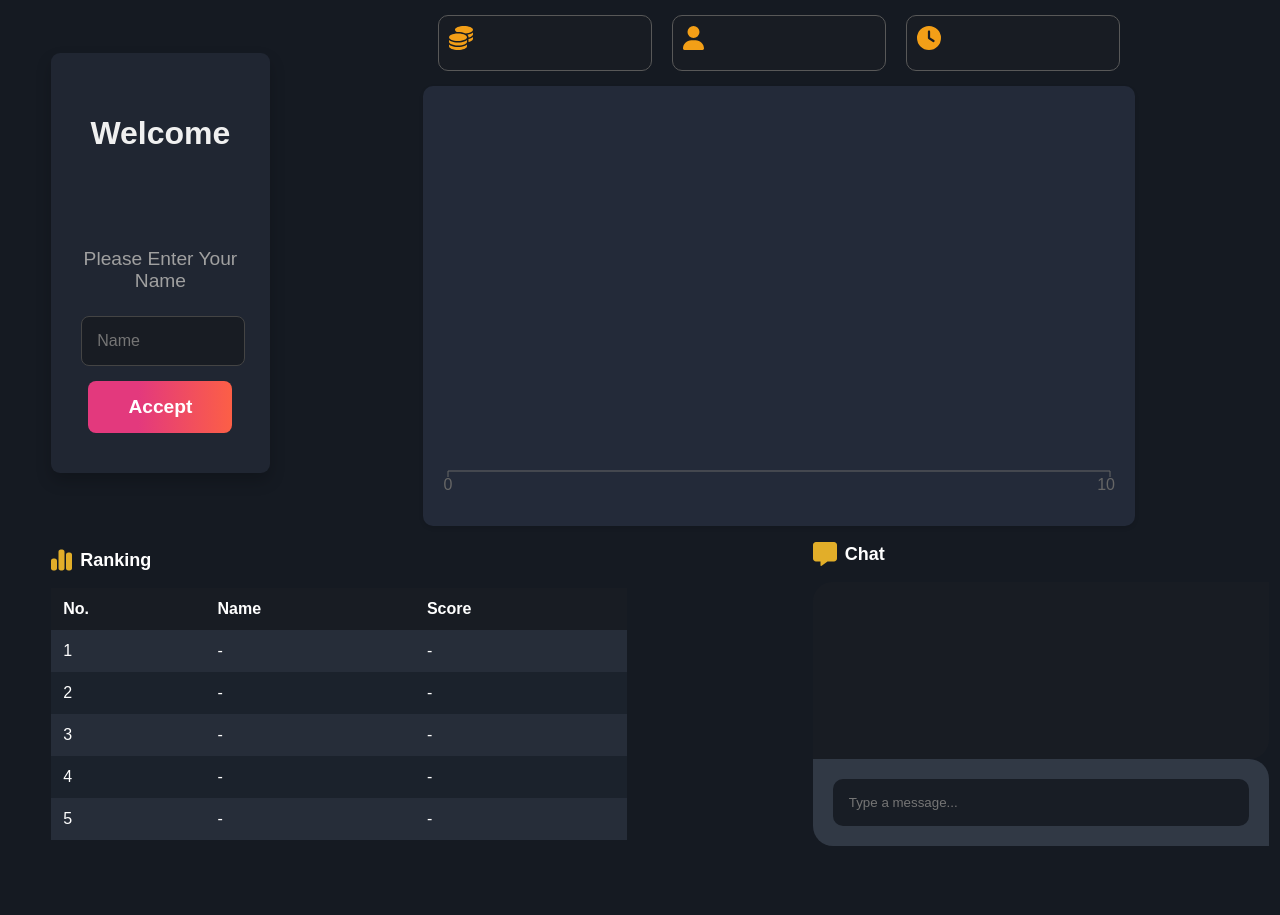
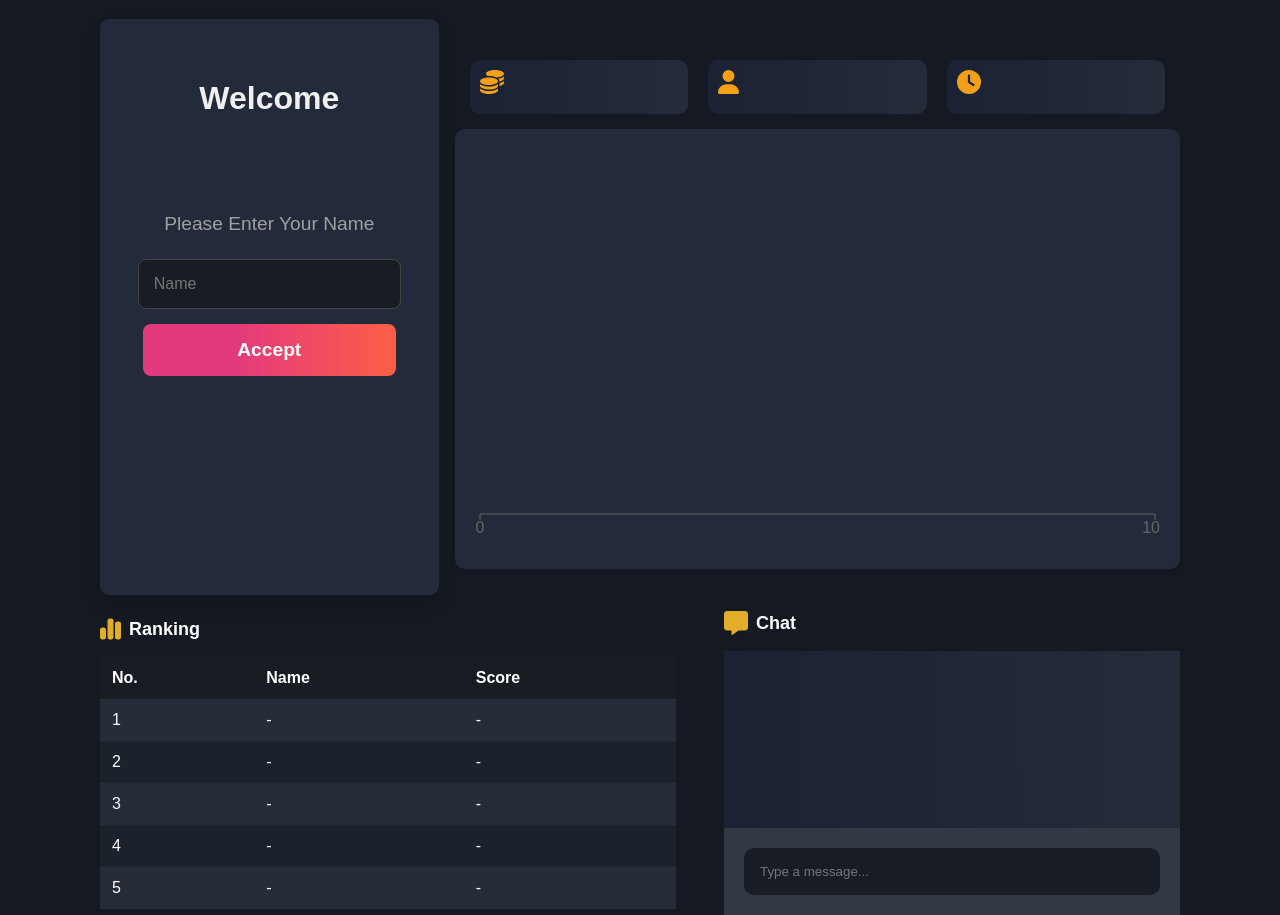
Before and after one commit to mghally999/guesswave, a Next.js app: page / in a window 1280 px wide. Before the commit the page ends 846 px from the top, so only its background shows below. Built offline with nearby package versions, Linux system fonts and the light colour scheme.

Commit message:
Enhancing User Interface 🎨

```diff
--- a/src/components/Game/GameContainer/Chat/Chat.module.scss
+++ b/src/components/Game/GameContainer/Chat/Chat.module.scss
@@ -26,10 +26,10 @@
   justify-content: space-between;
   // width: 45vw;
   height: 320px;
-  border-radius: 10px;
+  // border-radius: 10px;
 
   .chatHistory {
-    border-radius: 20px 0 !important;
+    // border-radius: 20px 0 !important;
     background: $inputDiv;
     flex-grow: 1;
     overflow-y: scroll;
@@ -55,7 +55,7 @@
   }
 
   .inputContainer {
-    border-radius: 0 20px !important;
+    // border-radius: 0 20px !important;
     display: flex;
     background-color: #313945;
     padding: 20px;
--- a/src/components/Game/GameContainer/GameContainer.module.scss
+++ b/src/components/Game/GameContainer/GameContainer.module.scss
@@ -1,8 +1,16 @@
 @import "../../../styles/variables.scss";
 
-// .game {
-//   color: $text-color;
-// }
+.container {
+  padding: 19px 100px;
+  height: 100vh;
+}
+
+.gridContainer {
+  display: grid;
+  grid-template-columns: 0.7fr 1.5fr;
+  align-items: center;
+  gap: 1rem;
+}
 
 .row {
   display: flex;
@@ -47,43 +55,6 @@
   }
 }
 
-.topPane {
-  // display: grid;
-  // width: 100vw;
-  // grid-template-columns: 1fr 2fr;
-  // gap: 20px;
-
-  display: grid;
-  grid-template-columns: 0.7fr 1.5fr;
-  align-items: center;
-  gap: 9.6rem;
-  max-width: 130rem;
-  margin: 0 auto;
-  padding: 0 3.2rem;
+.topPaneRight {
+  // Styles for the topPaneRight if needed
 }
-
-// .topPaneLeft {
-//   color: $text-color;
-// }
-
-// .topPaneRight {
-//   margin-right: 20px;
-//   color: $text-color;
-// }
-
-.bottomPane {
-  // // margin-left: 20px;
-  // display: flex;
-  // // justify-content: space-between;
-  // // margin-top: auto;
-  // width: 100%;
-  // color: $text-color;
-
-  display: grid;
-  grid-template-columns: 0.7fr 1.5fr;
-  align-items: center;
-  gap: 9.6rem;
-  max-width: 130rem;
-  margin: 0 auto;
-  padding: 0 3.2rem;
-}
--- a/src/components/Game/GameContainer/GameContainer.tsx
+++ b/src/components/Game/GameContainer/GameContainer.tsx
@@ -7,7 +7,6 @@ import MultiplierControl from "./GameControls/MultiplierControl/MultiplierContro
 import CurrentRound from "./WelcomeRound/CurrentRound/CurrentRound";
 import SpeedControl from "./GameControls/SpeedControl/SpeedControl";
 import MultiplierChart from "./MultiplierChart/MultiplierChart";
-// import UserInfo from "../../UerInfos";
 import Chat from "./Chat/Chat";
 import Ranking from "./Ranking/Ranking";
 import useGame from "../../../hooks/useGame";
@@ -17,7 +16,6 @@ const GameContainer = () => {
   const {
     triggerAnimation,
     username,
-    setUsername,
     points,
     setPoints,
     userPoints,
@@ -37,8 +35,8 @@ const GameContainer = () => {
   } = useGame();
 
   return (
-    <>
-      <div className={styles.topPane}>
+    <div className={styles.container}>
+      <div className={styles.gridContainer}>
         {!username && <Welcome handleNameSubmit={handleNameSubmit} />}
         {username && (
           <center>
@@ -84,11 +82,12 @@ const GameContainer = () => {
           />
         </div>
       </div>
-      <div className={styles.bottomPane}>
+
+      <div className={styles.gridContainer}>
         <Ranking username={username} records={records} />
         <Chat username={username} />
       </div>
-    </>
+    </div>
   );
 };
 
--- a/src/components/Game/GameContainer/GameHeader/GameHeader.module.scss
+++ b/src/components/Game/GameContainer/GameHeader/GameHeader.module.scss
@@ -9,14 +9,13 @@
   .infoBox {
     display: flex;
     align-items: center;
-    width: 12rem;
+    width: 100%;
     margin: 10px;
-    background: $inputDiv;
+    background: linear-gradient(89deg, rgb(26 34 51) 0%, rgb(36 44 58) 99%);
     border-radius: 10px;
     padding: 10px;
     text-align: center;
-    color: $text-color;
-    border: 1px solid rgb(88, 88, 88);
+    color: #fff;
 
     .icon {
       font-size: 24px;
--- a/src/components/Game/GameContainer/WelcomeRound/Welcome/Welcome.module.scss
+++ b/src/components/Game/GameContainer/WelcomeRound/Welcome/Welcome.module.scss
@@ -8,9 +8,10 @@
 }
 
 .welcomeCard {
-  background-color: #202632;
+  background-color: #232a39;
   border-radius: 9px;
   padding: 40px 30px;
+  height: 31rem;
   box-shadow: 0 8px 16px rgba(0, 0, 0, 0.2);
   text-align: center;
   // width: 100%;
--- a/src/styles/globals.scss
+++ b/src/styles/globals.scss
@@ -7,5 +7,6 @@ body {
   background-color: $background-color;
   color: $text-color;
   font-family: "Arial", sans-serif;
+  height: 100vh;
   overflow-x: hidden;
 }
--- a/src/styles/variables.scss
+++ b/src/styles/variables.scss
@@ -2,7 +2,7 @@ $background-color: #151a22;
 $text-color: #fff;
 $button-background: #ff6b6b;
 $button-hover-background: #ff4949;
-$inputDiv: linear-gradient(90deg, #181c23 100%, #202631 100%);
+$inputDiv: linear-gradient(89deg, rgb(26 34 51) 0%, rgb(36 44 58) 99%);
 $input-background: #101417;
 $header-background: #141414;
 $border-radius: 10px;
```
